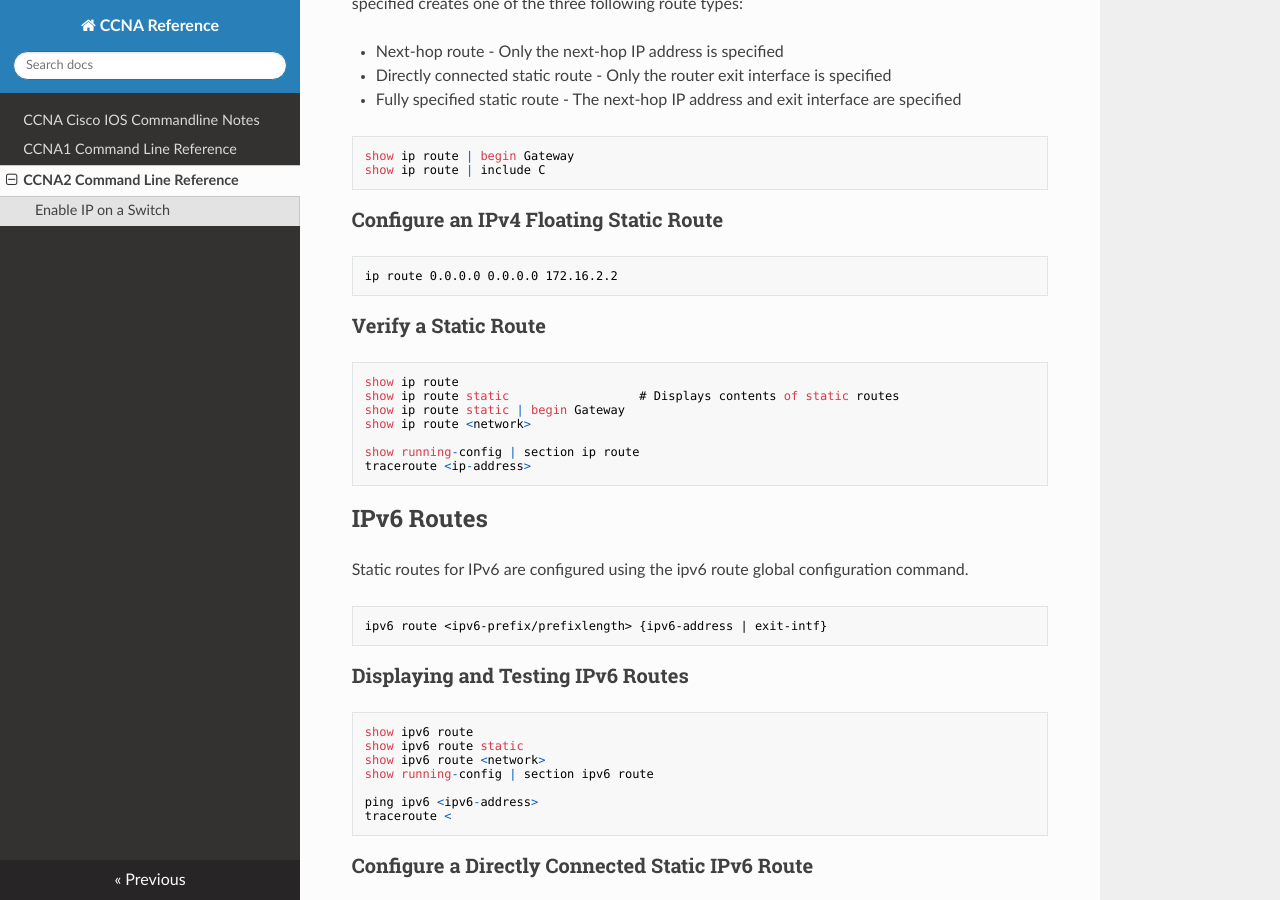
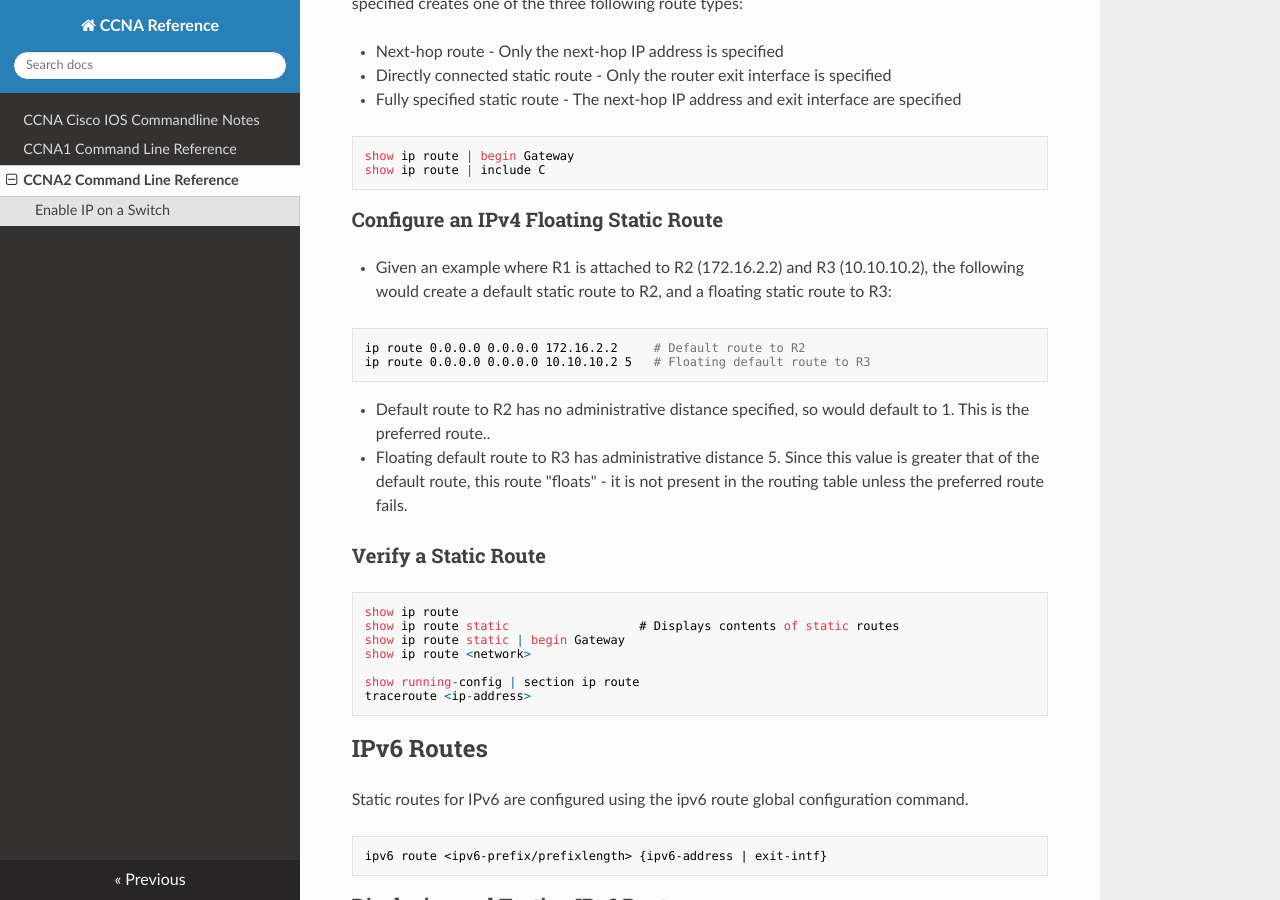
Before and after one commit to dotneko/ccna-ref, an MkDocs documentation site: the page built from docs/CCNA2_Cmdline.md, in a window 1280 px wide and 900 px high, scrolled down 5099 px. Built offline with MkDocs 1.6.1, drawn with Linux system fonts in a browser that asks for light colours; nearby versions of some CDN libraries.

Commit message:
Fixed error on floating static route

````diff
--- a/docs/CCNA2_Cmdline.md
+++ b/docs/CCNA2_Cmdline.md
@@ -237,9 +237,15 @@
 
 ### Configure an IPv4 Floating Static Route
 
+- Given an example where R1 is attached to R2 (172.16.2.2) and R3 (10.10.10.2), the following would create a default static route to R2, and a floating static route to R3:
+
 ```
-ip route 0.0.0.0 0.0.0.0 172.16.2.2
+ip route 0.0.0.0 0.0.0.0 172.16.2.2     # Default route to R2
+ip route 0.0.0.0 0.0.0.0 10.10.10.2 5   # Floating default route to R3
 ```
+
+- Default route to R2 has no administrative distance specified, so would default to 1. This is the preferred route..
+- Floating default route to R3 has administrative distance 5. Since this value is greater that of the default route, this route "floats" - it is not present in the routing table unless the preferred route fails.
 
 ### Verify a Static Route
 
````
